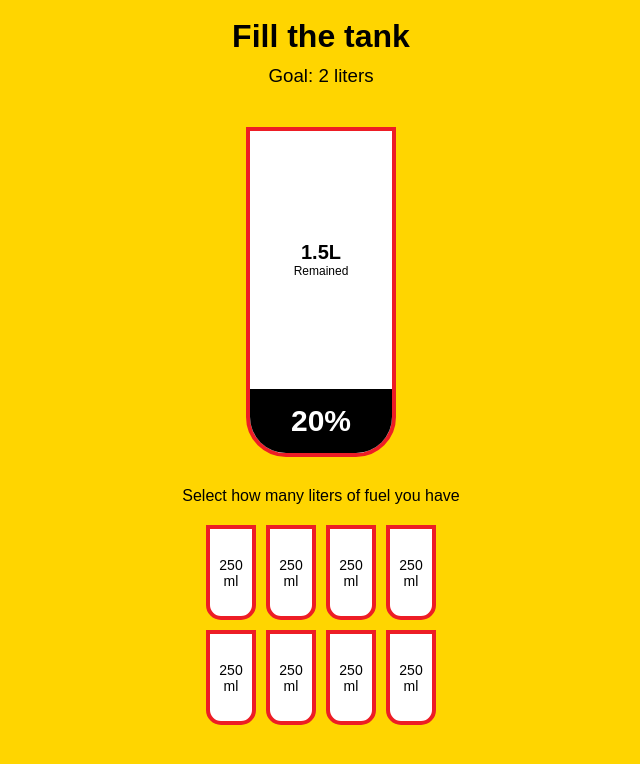
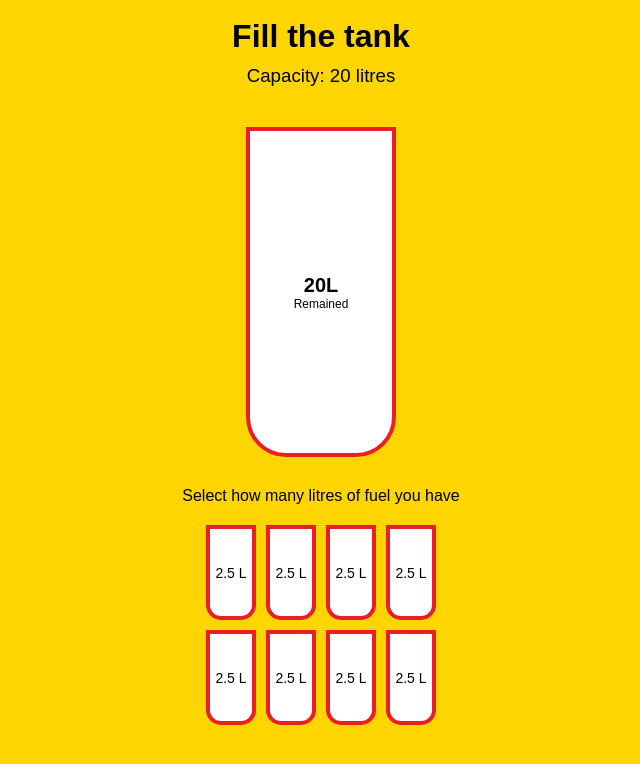
Before and after one commit to Jul-Me/Fuel-Tank, a plain HTML site: page index.html in a window 1280 px wide. Shown: the whole page, without its empty margins (319-959 px from the left). Drawn offline with Linux system fonts and the light colour scheme; a web font is replaced by a local one.

Commit message:
Added Functionality and finalized the project

```diff
--- a/index.html
+++ b/index.html
@@ -6,31 +6,33 @@
     <title>Fuel Tank</title>
     <link rel="stylesheet" href="styles.css" />
   </head>
+
   <body>
     <h1>Fill the tank</h1>
-    <h3>Goal: 2 liters</h3>
-    <div class="cup">
+    <h3>Capacity: 20 litres</h3>
+
+    <div class="tank">
       <div class="remained" id="remained">
-        <span id="liters">1.5L</span>
+        <span id="litres"></span>
         <small>Remained</small>
       </div>
-      <div class="percentage" id="percentage">20%</div>
-    </div>
-    <p class="text">Select how many liters of fuel you have</p>
 
-    <div class="cups">
-      <div class="cup cup-small">250 ml</div>
-      <div class="cup cup-small">250 ml</div>
-      <div class="cup cup-small">250 ml</div>
-      <div class="cup cup-small">250 ml</div>
-      <div class="cup cup-small">250 ml</div>
-      <div class="cup cup-small">250 ml</div>
-      <div class="cup cup-small">250 ml</div>
-      <div class="cup cup-small">250 ml</div>
+      <div class="percentage" id="percentage"></div>
     </div>
 
-    <script>
-      src = 'script.js';
-    </script>
+    <p class="text">Select how many litres of fuel you have</p>
+
+    <div class="tanks">
+      <div class="tank tank-small">2.5 L</div>
+      <div class="tank tank-small">2.5 L</div>
+      <div class="tank tank-small">2.5 L</div>
+      <div class="tank tank-small">2.5 L</div>
+      <div class="tank tank-small">2.5 L</div>
+      <div class="tank tank-small">2.5 L</div>
+      <div class="tank tank-small">2.5 L</div>
+      <div class="tank tank-small">2.5 L</div>
+    </div>
+
+    <script src="script.js"></script>
   </body>
 </html>
--- a/script.js
+++ b/script.js
@@ -0,0 +1,54 @@
+const smallTanks = document.querySelectorAll('.tank-small');
+const litres = document.getElementById('litres');
+const percentage = document.getElementById('percentage');
+const remained = document.getElementById('remained');
+const totalCapacity = 20;
+const smallCupCapacity = 2.5;
+const tankHeight = 330;
+
+updateTank();
+
+smallTanks.forEach((tank, index) => {
+  tank.addEventListener('click', () => highlightTanks(index));
+});
+
+function highlightTanks(selectedTank) {
+  if (
+    smallTanks[selectedTank].classList.contains('full') &&
+    !smallTanks[selectedTank].nextElementSibling.classList.contains('full')
+  ) {
+    selectedTank--;
+  }
+
+  smallTanks.forEach((tank, index) => {
+    if (index <= selectedTank) {
+      tank.classList.add('full');
+    } else {
+      tank.classList.remove('full');
+    }
+  });
+
+  updateTank();
+}
+
+function updateTank() {
+  const fullTanks = document.querySelectorAll('.tank-small.full').length;
+  const tanksTotal = smallTanks.length;
+
+  if (fullTanks === 0) {
+    percentage.style.visibility = 'hidden';
+    percentage.style.height = '0';
+  } else {
+    percentage.style.visibility = 'visible';
+    percentage.style.height = `${(fullTanks / tanksTotal) * tankHeight}px`;
+    percentage.innerText = `${(fullTanks / tanksTotal) * 100}%`;
+  }
+
+  if (fullTanks === tanksTotal) {
+    remained.style.visibility = 'hidden';
+    remained.style.height = '0';
+  } else {
+    remained.style.visibility = 'visible';
+    litres.innerText = `${totalCapacity - (smallCupCapacity * fullTanks)}L`;
+  }
+}
--- a/styles.css
+++ b/styles.css
@@ -24,7 +24,7 @@ h3 {
   margin: 10px 0;
 }
 
-.cup {
+.tank {
   background-color: #fff;
   border: 4px solid #ed1d25;
   border-radius: 0 0 40px 40px;
@@ -37,7 +37,7 @@ h3 {
   width: 150px;
 }
 
-.cups {
+.tanks {
   display: flex;
   align-items: center;
   justify-content: center;
@@ -45,7 +45,7 @@ h3 {
   width: 280px;
 }
 
-.cup.cup-small {
+.tank.tank-small {
   background-color: #fff;
   border-radius: 0 0 15px 15px;
   cursor: pointer;
@@ -60,7 +60,7 @@ h3 {
   transition: 0.3s ease;
 }
 
-.cup.cup-small.full {
+.tank.tank-small.full {
   background-color: #000;
   color: #fff;
 }
```
